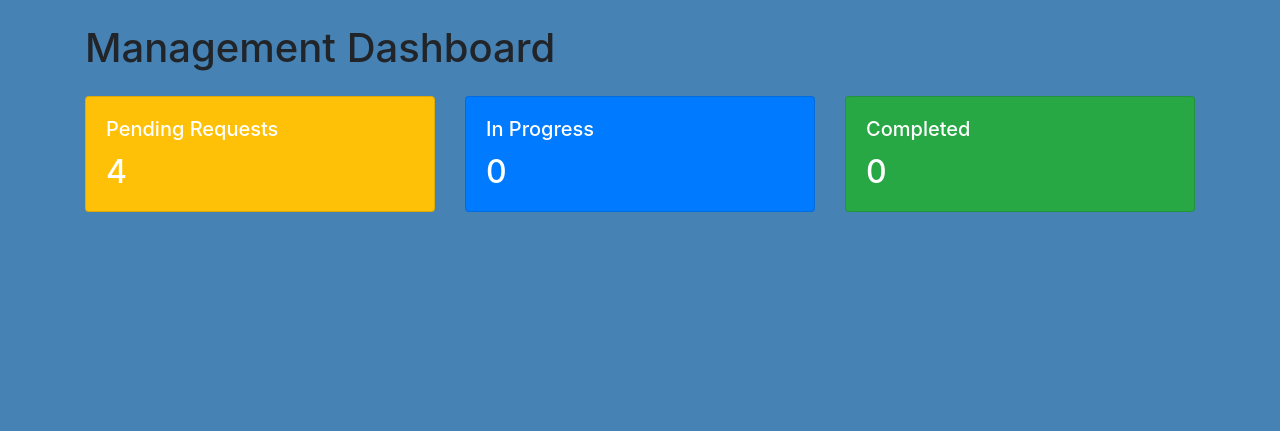
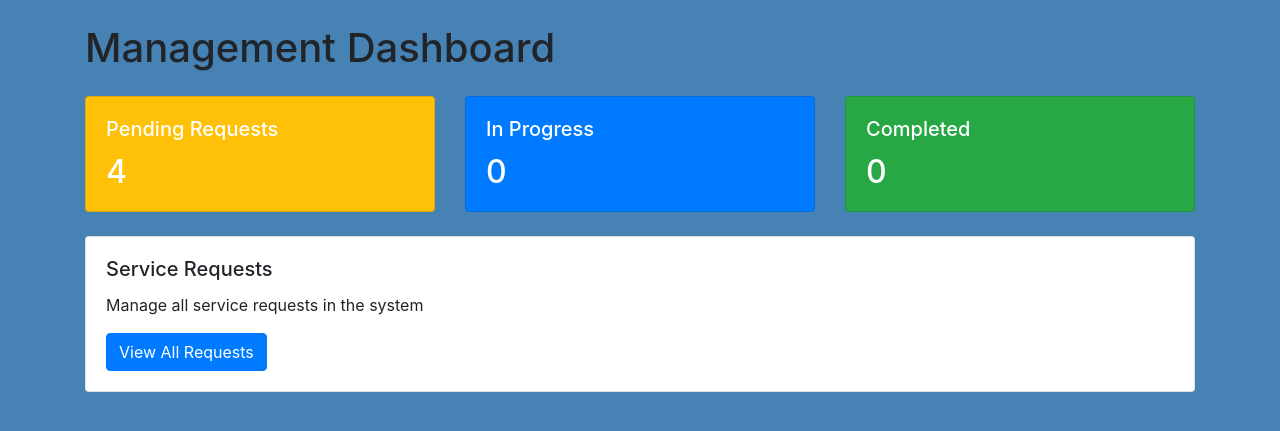
Before and after one commit to seanfreaney/FFS, a Django app: page /management/ in a window 1280 px wide. Shown: the part 70-501 px from the top of the page. Run offline with Django 5.2, Linux system fonts and the light colour scheme; a user stored in the database is signed in; data comes from the database, SQL or seed files in the repository; both versions use the stored data as it was after the commit; some libraries are stand-ins or nearby versions.

Commit message:
added initial service request management functionality updating urls, views, management dashboard and creating service_request_management.html

```diff
--- a/management/templates/management/management_dashboard.html
+++ b/management/templates/management/management_dashboard.html
@@ -31,6 +31,17 @@
             </div>
         </div>
     </div>
+    <div class="row mt-4">
+        <div class="col-12">
+            <div class="card">
+                <div class="card-body">
+                    <h5 class="card-title">Service Requests</h5>
+                    <p class="card-text">Manage all service requests in the system</p>
+                    <a href="{% url 'management:service_request_management' %}" class="btn btn-primary">View All Requests</a>
+                </div>
+            </div>
+        </div>
+    </div>
 
 </div>
 {% endblock %}
--- a/management/urls.py
+++ b/management/urls.py
@@ -5,4 +5,5 @@ app_name = 'management'
 
 urlpatterns = [
     path('', views.management_dashboard, name='management_dashboard'),
+    path('service-requests/', views.service_request_management, name='service_request_management'),
 ]
--- a/management/views.py
+++ b/management/views.py
@@ -1,11 +1,9 @@
 from django.shortcuts import render
 from django.contrib.admin.views.decorators import staff_member_required
 from service_requests.models import ServiceRequest
-from django.db.models import Count, Q
 
 @staff_member_required
 def management_dashboard(request):
-    # Get counts for different service request statuses
     pending_count = ServiceRequest.objects.filter(status='pending').count()
     in_progress_count = ServiceRequest.objects.filter(status='in_progress').count()
     completed_count = ServiceRequest.objects.filter(status='completed').count()
@@ -16,3 +14,11 @@ def management_dashboard(request):
         'completed_count': completed_count,
     }
     return render(request, 'management/management_dashboard.html', context)
+
+@staff_member_required
+def service_request_management(request):
+    service_requests = ServiceRequest.objects.all().order_by('-created_on')
+    context = {
+        'service_requests': service_requests,
+    }
+    return render(request, 'management/service_request_management.html', context)
```
Also changed, not shown: management/templates/management/service_request_management.html (added, +40 -0 lines), db.sqlite3.
